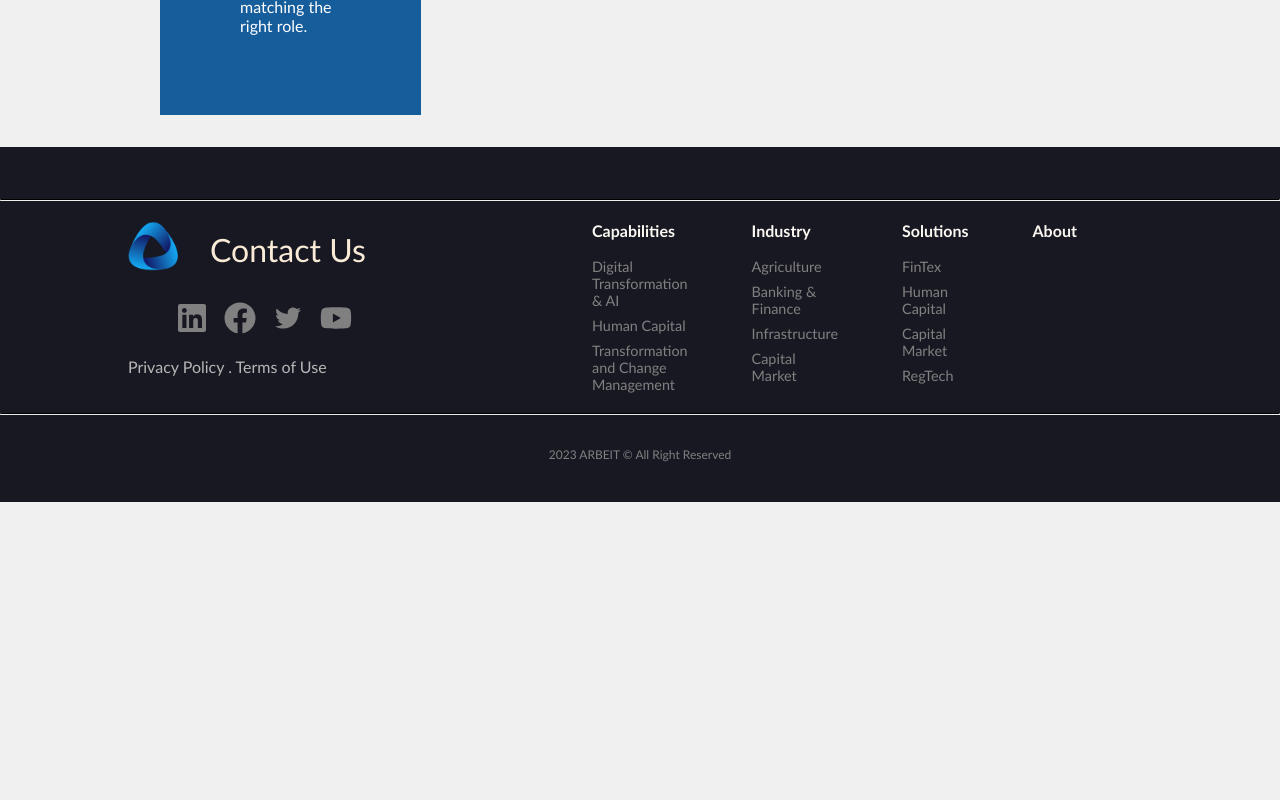
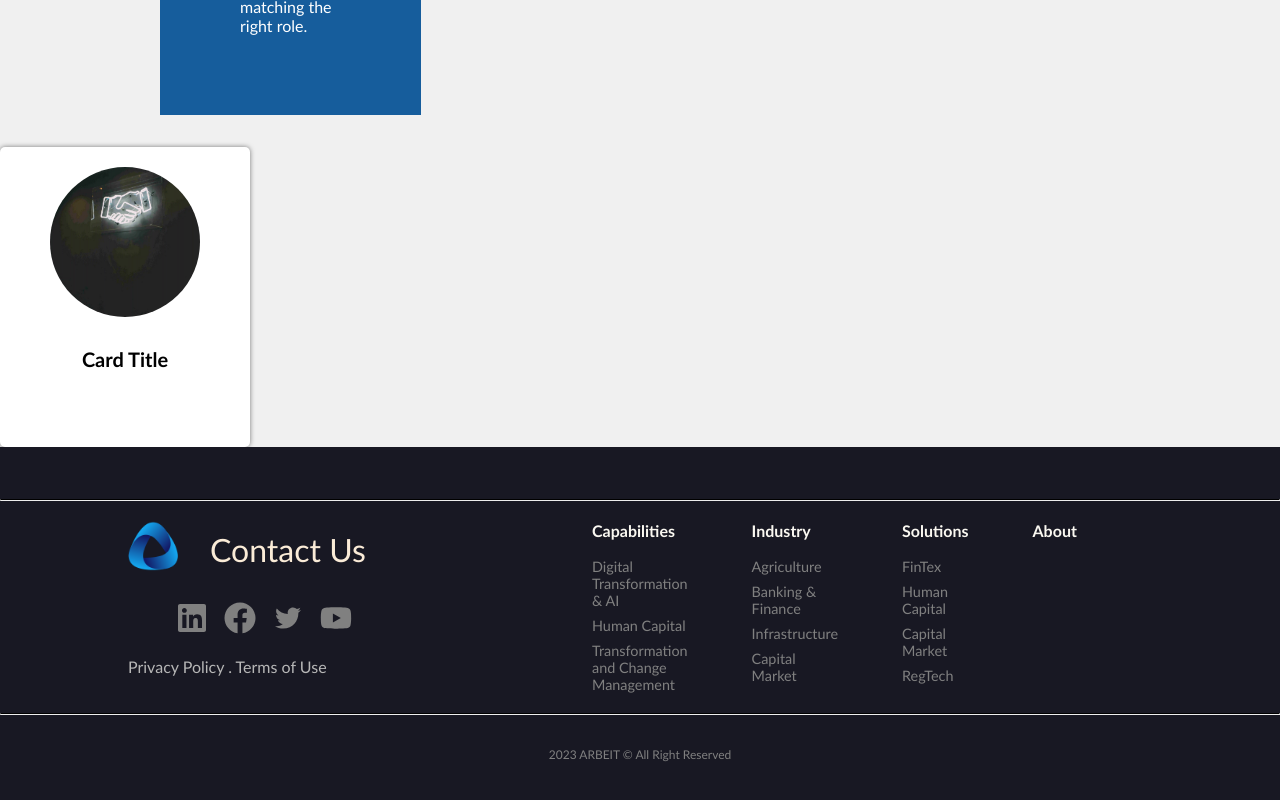
Before and after one commit to priyajeet-7396/Arbeit-testing, a React (Create React App) app: page /humancapital in a window 1280 px wide. Shown: the part 2384-3184 px from the top of the page. Before the commit the page ends 2886 px from the top, so only its background shows below. Built offline with nearby package versions, Linux system fonts and the light colour scheme.

Commit message:
changes for netlify

```diff
--- a/package.json
+++ b/package.json
@@ -15,7 +15,7 @@
     "react": "^18.2.0",
     "react-dom": "^18.2.0",
     "react-icons": "^4.9.0",
-    "react-router-dom": "^6.11.2",
+    "react-router-dom": "^6.12.1",
     "react-scripts": "^5.0.1",
     "styled-components": "^6.0.0-rc.1",
     "web-vitals": "^2.1.4"
--- a/src/components/App.js
+++ b/src/components/App.js
@@ -15,7 +15,11 @@ import DigitalTransformation from '../routes/Capabilities/Digital Transformation
 
 
 
+
 const App = () => {
+
+
+
   return (
     <>
 
--- /dev/null
+++ b/src/components/CardImg/CardImg.css
@@ -0,0 +1,28 @@
+.cardImg{
+    width: 250px;
+    height: 300px;
+    background-color: #fff;
+    box-shadow: 0 0 5px rgba(0, 0, 0, 0.5);
+    border-radius: 5px;
+    overflow: hidden;
+    display: flex;
+    flex-direction: column;
+    align-items: center;
+  }
+
+  .card-Img {
+
+        width: 150px;
+        height: 150px;
+        object-fit: cover;
+        border-radius: 50%; /* Make the image round */
+        margin-top: 20px; /* Adjust the margin to center vertically */
+
+  }
+
+  .card-Img-title {
+    font-size: 20px;
+    text-align: center;
+    margin: 30px 0;
+    border-radius: 20rem;
+  }
--- /dev/null
+++ b/src/components/CardImg/CardImg.js
@@ -0,0 +1,13 @@
+import React from "react";
+import "./CardImg.css";
+
+const Card = ({ imageSrc, title }) => {
+  return (
+    <div className="cardImg">
+      <img className="card-Img" src={imageSrc} alt={title} />
+      <h3 className="card-Img-title">{title}</h3>
+    </div>
+  );
+};
+
+export default Card;
--- a/src/components/HamNav/menuitems.js
+++ b/src/components/HamNav/menuitems.js
@@ -3,6 +3,7 @@ import Button from '@mui/material/Button';
 import Menu from '@mui/material/Menu';
 import MenuItem from '@mui/material/MenuItem';
 import Link from '@mui/material/Link';
+import { Link as RouterLink } from 'react-router-dom';
 
 export default function CustomMenu({ menuName, menuItems }) {
   const [anchorEl, setAnchorEl] = React.useState(null);
@@ -43,7 +44,14 @@ export default function CustomMenu({ menuName, menuItems }) {
       >
         {menuItems.map((item, index) => (
           <MenuItem key={index} onClick={handleClose}>
-            <Link color="black" href={item.link} underline="none">{item.text}</Link>
+          <Button
+              component={RouterLink}
+              to={item.link}
+              color="inherit"
+              underline="none"
+            >
+              {item.text}
+            </Button>
           </MenuItem>
         ))}
       </Menu>
--- a/src/components/Layout.js
+++ b/src/components/Layout.js
@@ -4,7 +4,7 @@ import { Outlet, useLocation } from 'react-router-dom';
 import Footer from './Footer/Footer';
 import { StyledEngineProvider } from '@mui/material/styles';
 import Demo from '../components/HamNav/Demo';
-
+// import { BrowserRouter, Routes, Route, Link } from 'react-router-dom';
 
 
 
@@ -16,6 +16,7 @@ const Layout = () => {
   }, [location.pathname]);
 
   return (
+
     <div className='page' >
           <StyledEngineProvider injectFirst>
       <Demo />
@@ -26,6 +27,7 @@ const Layout = () => {
       </div>
       <Footer/>
     </div>
+
   );
 };
 
--- a/src/routes/Capabilities/Human Capital/HumanCapital.js
+++ b/src/routes/Capabilities/Human Capital/HumanCapital.js
@@ -1,6 +1,8 @@
 import BannerImg from '../../../components/BannerImg/BannerImg'
 import CardContainer from './CardContainer/CardContainer'
 import Testimony from "./Testimony/Testimony"
+import CardImg from "../../../components/CardImg/CardImg"
+import CardImage from "../../../assets/ourApproach/1.webp";
 
 const HumanCapital = () => {
   return (
@@ -9,6 +11,10 @@ const HumanCapital = () => {
 
 <CardContainer/>
 <Testimony/>
+<CardImg
+        imageSrc={CardImage}
+        title="Card Title"
+      />
 
     </div>
   )
```
Also changed, not shown: 1 other file (tests, documents, lock files or other folders).
